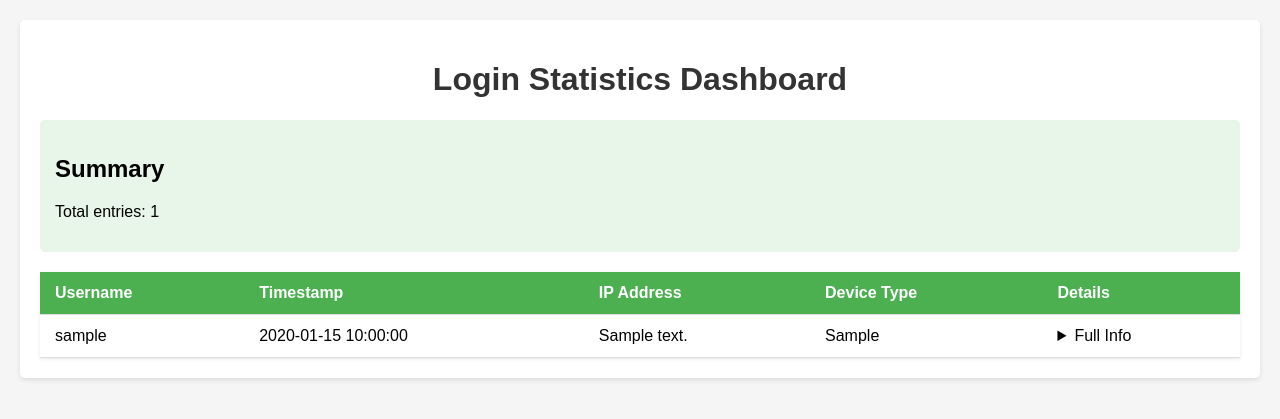
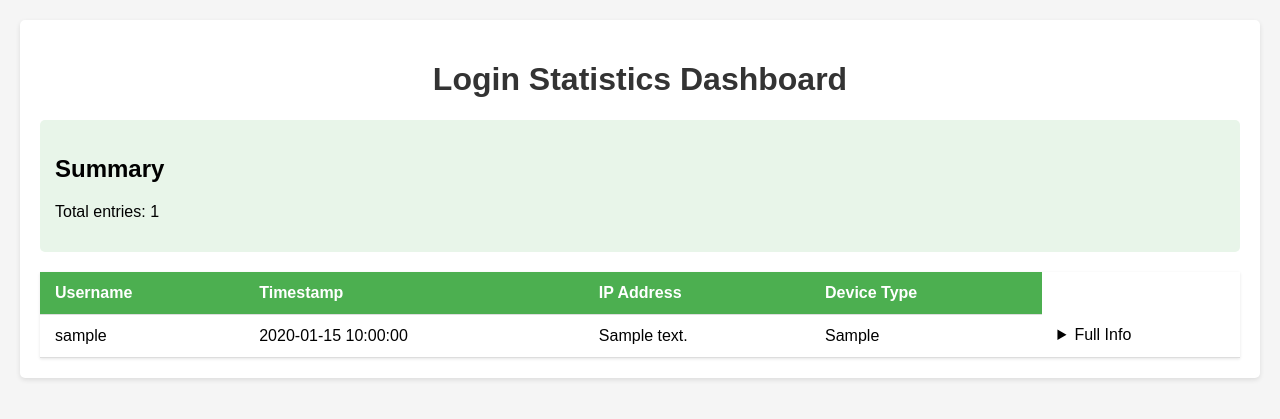
Before and after one commit to nixbel/campaignp, a Flask app: template campaign/templates/stats.html in a window 1280 px wide. Shown: the top 419 px of the page. Run offline with Flask 3, Linux system fonts and the light colour scheme; the template is opened without the code that fills it: most values are stand-ins (such as "Sample title", 1, 10 or a date in 2020).

Commit message:
remove details

```diff
--- a/campaign/templates/stats.html
+++ b/campaign/templates/stats.html
@@ -65,7 +65,6 @@
                     <th>Timestamp</th>
                     <th>IP Address</th>
                     <th>Device Type</th>
-                    <th>Details</th>
                 </tr>
             </thead>
             <tbody>
```
